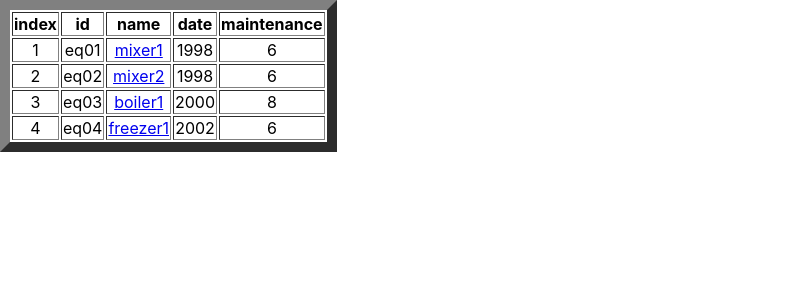
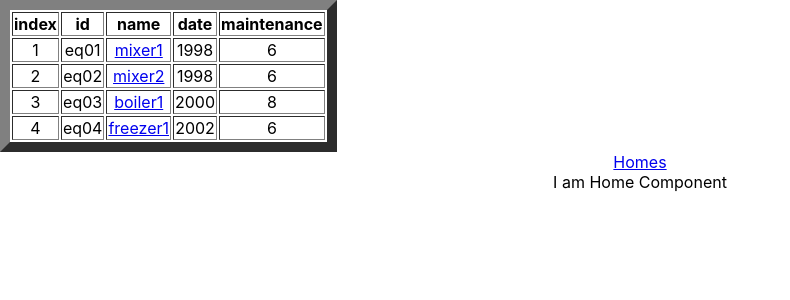
Before and after one commit to learnuitricks/EMS, a React (Create React App) app: page /Home in a window 1280 px wide. Shown: the top 300 px of the page, without its empty margins (0-790 px from the left). Built offline with nearby package versions, Linux system fonts and the light colour scheme.

Commit message:
Home Component Added

```diff
--- a/src/App.js
+++ b/src/App.js
@@ -1,6 +1,7 @@
 import logo from './logo.svg';
 import './App.css';
 import Equipments from './Equipments';
+
 import {
   BrowserRouter as Router,
   Switch,
@@ -14,12 +15,13 @@ function App() {
     <div className="App">
       <Router>
         <div>
-          </div>
+                    </div>
 
           <Switch>
           <Route path="/">
             <Equipments category="vehicles" />
           </Route>
+
           </Switch>
 
       </Router>
--- a/src/Equipments.js
+++ b/src/Equipments.js
@@ -1,4 +1,5 @@
 import React,{Component} from 'react';
+import Home from './Home';
 import {
     BrowserRouter as Router,
     Switch,
@@ -68,8 +69,14 @@ class Equipments extends React.Component {
 
 
   </table>
+  <div>
+    <Link to='/Home'>Homes</Link>
+  </div>
 
         <div>
+        <Route path="/Home">
+            <Home type="Duplex" />
+          </Route>
           </div>
 
           <Switch>
--- /dev/null
+++ b/src/Home.js
@@ -0,0 +1,9 @@
+function Home(){
+    return (
+        <>
+        I am Home Component
+        </>
+    )
+}
+
+export default Home;
```
